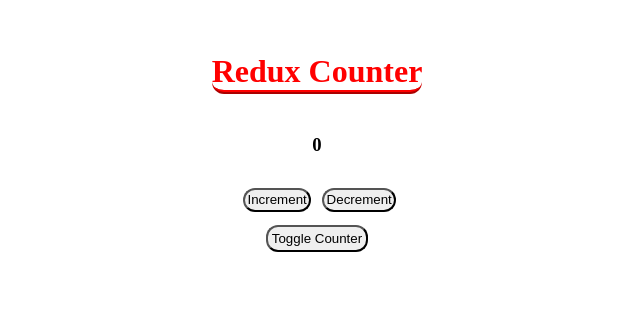
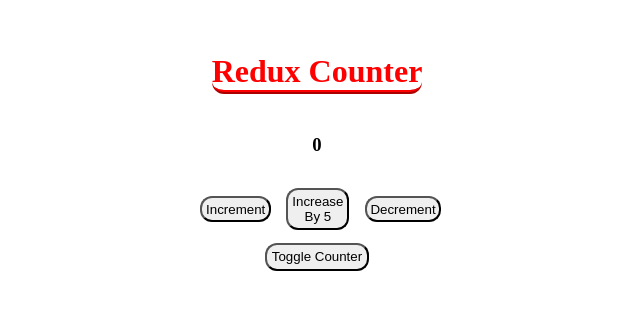
Before and after one commit to mrrobotisreal/Redux-Practice, a React app: page / in a window 1280 px wide. Shown: the part 229-538 px from the top of the page, without its empty margins (323-963 px from the left). Built offline with nearby package versions, Linux system fonts and the light colour scheme; the HTML template or start-up script is replaced by a standard one.

Commit message:
Added increaseHandler to Counter.jsx and handled that increase inside counterReducer inside store.

```diff
--- a/client/src/components/Counter.jsx
+++ b/client/src/components/Counter.jsx
@@ -22,6 +22,10 @@
     dispatch({ type: 'increment' });
   };
 
+  const increaseHandler = () => {
+    dispatch({ type: 'increase', amount: 5});
+  };
+
   const decrementHandler = () => {
     dispatch({ type: 'decrement' })
   };
@@ -41,6 +45,11 @@
           Increment
         </Button>
         <Button style={{marginLeft: '6%', marginRight: '2%'}}
+          onClick={increaseHandler}
+        >
+          Increase By 5
+        </Button>
+        <Button style={{marginLeft: '6%', marginRight: '2%'}}
           onClick={decrementHandler}
         >
           Decrement
--- a/client/src/store/index.js
+++ b/client/src/store/index.js
@@ -5,6 +5,11 @@
     return {
       counter: state.counter + 1,
     };
+  }
+  if (action.type === 'increase') {
+    return {
+      counter: state.counter + action.amount,
+    }
   }
   if (action.type === 'decrement') {
     return {
```
Also changed, not shown: 2 other files (tests, documents, lock files or other folders).
